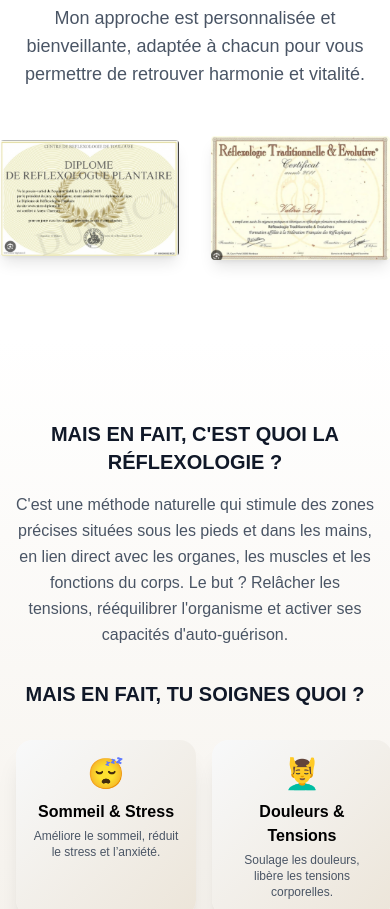
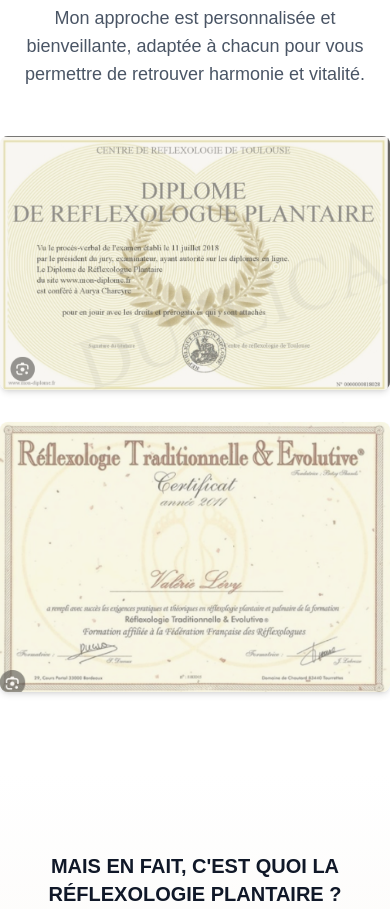
Before and after one commit to Thethetrader/reflexologieplantaire, a Next.js app: page / in a window 390 px wide. Shown: the part 1780-2689 px from the top of the page. Built offline with nearby package versions, Linux system fonts and the light colour scheme.

Commit message:
Mise à jour du site

```diff
--- a/src/app/page.tsx
+++ b/src/app/page.tsx
@@ -130,9 +130,9 @@ export default function Home() {
                   whileInView={{ opacity: 1, y: 0 }}
                   transition={{ duration: 0.6 }}
                   viewport={{ once: true }}
-                  className="w-80 h-80 rounded-lg overflow-hidden mx-auto shadow-xl"
-          >
-            <Image
+                  className="w-80 h-80 rounded-lg overflow-hidden transition-all duration-300 md:hover:scale-105 md:hover:shadow-2xl active:scale-125"
+                >
+                  <Image
                     src="/Brad_Pitt_2019_by_Glenn_Francis.jpg"
                     alt="Tom Robert - Réflexologue"
                     width={320}
@@ -168,24 +168,28 @@ export default function Home() {
           </div>
           {/* Diplômes centrés sur toute la largeur */}
           <div className="mt-12 w-full flex justify-center">
-            <div className="flex flex-row gap-8 items-center justify-center">
-              <div className="transition-all duration-300 hover:scale-105 hover:shadow-2xl rounded">
+            <div className="flex flex-col md:flex-row items-center justify-center gap-8 md:gap-12 mb-0 md:mb-4">
+              <div className="relative transition-all duration-300 md:hover:scale-105 md:hover:shadow-2xl active:scale-125">
                 <Image
                   src="/diplome-reflexologie.jpeg"
-                  alt="Diplôme de réflexologie plantaire"
-                  width={900}
-                  height={630}
-                  className="object-contain rounded shadow-lg"
+                  alt="Diplôme de réflexologue plantaire"
+                  width={800}
+                  height={560}
+                  className="rounded-lg shadow-md w-full md:w-[800px] md:h-[560px]"
                 />
+                {/* Filtre beige doux overlay */}
+                <div className="absolute inset-0 rounded-lg" style={{ background: 'rgba(236, 229, 217, 0.35)' }} />
               </div>
-              <div className="transition-all duration-300 hover:scale-105 hover:shadow-2xl rounded">
+              <div className="relative transition-all duration-300 md:hover:scale-105 md:hover:shadow-2xl active:scale-125">
                 <Image
                   src="/certificat-reflexologie.jpeg"
                   alt="Certificat de Réflexologie Traditionnelle & Evolutive"
-                  width={900}
-                  height={630}
-                  className="object-contain rounded shadow-lg"
+                  width={800}
+                  height={560}
+                  className="rounded-lg shadow-md w-full md:w-[800px] md:h-[560px]"
                 />
+                {/* Filtre beige doux overlay */}
+                <div className="absolute inset-0 rounded-lg" style={{ background: 'rgba(236, 229, 217, 0.35)' }} />
               </div>
             </div>
           </div>
@@ -199,7 +203,7 @@ export default function Home() {
               {/* Question 1 */}
               <div className="text-center mb-8">
                 <h3 className="text-xl md:text-3xl font-bold text-gray-900 mb-4 uppercase">
-                  MAIS EN FAIT, C'EST QUOI LA RÉFLEXOLOGIE ?
+                  MAIS EN FAIT, C'EST QUOI LA RÉFLEXOLOGIE PLANTAIRE ?
                 </h3>
                 <p className="text-base md:text-lg text-gray-600 leading-relaxed mb-6">
                   C'est une méthode naturelle qui stimule des zones précises situées sous les pieds et dans les mains, en lien direct avec les organes, les muscles et les fonctions du corps. Le but ? Relâcher les tensions, rééquilibrer l'organisme et activer ses capacités d'auto-guérison.
@@ -208,33 +212,33 @@ export default function Home() {
 
               {/* Question 2 */}
               <div className="text-center">
-                <h3 className="text-xl md:text-3xl font-bold text-gray-900 mb-6 uppercase">
+                <h3 className="text-xl md:text-3xl font-bold text-gray-900 mb-4 uppercase">
                   MAIS EN FAIT, TU SOIGNES QUOI ?
                 </h3>
               </div>
 
-              {/* Résumé en 4 cadres - mobile uniquement, scroll horizontal */}
-              <div className="flex gap-4 overflow-x-auto md:hidden mb-8 pb-2 -mx-4 px-4 flex-nowrap">
+              {/* Résumé en 4 cadres - mobile uniquement, 2 lignes de 2 cadres */}
+              <div className="grid grid-cols-2 gap-4 md:hidden mb-8">
                 {/* Carte 1 : Sommeil & Stress */}
-                <div className="min-w-[180px] bg-gradient-to-br from-[#f8f9fa] to-[#ece5d9] rounded-2xl shadow-xl p-4 flex flex-col items-center text-center">
+                <div className="bg-gradient-to-br from-[#f8f9fa] to-[#ece5d9] rounded-2xl shadow-xl p-4 flex flex-col items-center text-center transition-all duration-300 active:scale-125">
                   <span className="text-3xl mb-2">😴</span>
                   <h4 className="font-semibold text-base mb-1 text-black">Sommeil & Stress</h4>
                   <p className="text-gray-600 text-xs">Améliore le sommeil, réduit le stress et l’anxiété.</p>
                 </div>
                 {/* Carte 2 : Douleurs & Tensions */}
-                <div className="min-w-[180px] bg-gradient-to-br from-[#f8f9fa] to-[#ece5d9] rounded-2xl shadow-xl p-4 flex flex-col items-center text-center">
+                <div className="bg-gradient-to-br from-[#f8f9fa] to-[#ece5d9] rounded-2xl shadow-xl p-4 flex flex-col items-center text-center transition-all duration-300 active:scale-125">
                   <span className="text-3xl mb-2">💆‍♂️</span>
                   <h4 className="font-semibold text-base mb-1 text-black">Douleurs & Tensions</h4>
                   <p className="text-gray-600 text-xs">Soulage les douleurs, libère les tensions corporelles.</p>
                 </div>
                 {/* Carte 3 : Digestion */}
-                <div className="min-w-[180px] bg-gradient-to-br from-[#f8f9fa] to-[#ece5d9] rounded-2xl shadow-xl p-4 flex flex-col items-center text-center">
+                <div className="bg-gradient-to-br from-[#f8f9fa] to-[#ece5d9] rounded-2xl shadow-xl p-4 flex flex-col items-center text-center transition-all duration-300 active:scale-125">
                   <span className="text-3xl mb-2">🌱</span>
                   <h4 className="font-semibold text-base mb-1 text-black">Digestion</h4>
                   <p className="text-gray-600 text-xs">Favorise une meilleure digestion et un transit régulier.</p>
                 </div>
                 {/* Carte 4 : Énergie & Immunité */}
-                <div className="min-w-[180px] bg-gradient-to-br from-[#f8f9fa] to-[#ece5d9] rounded-2xl shadow-xl p-4 flex flex-col items-center text-center">
+                <div className="bg-gradient-to-br from-[#f8f9fa] to-[#ece5d9] rounded-2xl shadow-xl p-4 flex flex-col items-center text-center transition-all duration-300 active:scale-125">
                   <span className="text-3xl mb-2">⚡️</span>
                   <h4 className="font-semibold text-base mb-1 text-black">Énergie & Immunité</h4>
                   <p className="text-gray-600 text-xs">Booste l’énergie, stimule les défenses naturelles.</p>
@@ -242,7 +246,7 @@ export default function Home() {
               </div>
 
               {/* Section Tarif déplacée ici */}
-              <div className="relative z-10 py-2">
+              <div className="relative z-10 mb-4">
                 <div className="max-w-4xl mx-auto px-4 sm:px-6 lg:px-8 text-center">
                   <h2
                     className="text-xl md:text-3xl font-bold text-gray-900 mb-4 uppercase text-center"
@@ -265,7 +269,7 @@ export default function Home() {
                 <p className="text-base md:text-lg text-gray-600 leading-relaxed mb-6">Dans divers cabinets à Paris, à domicile, sur ton lieu de travail, à ton pop-up store, ou même en backstage avant ou après ton concert.</p>
               </div>
               {/* Question pour qui déplacée en dernier */}
-              <div className="text-center mt-8">
+              <div className="text-center mt-0">
                 <h3 className="text-xl md:text-3xl font-bold text-gray-900 mb-4 uppercase">MAIS EN FAIT, C'EST POUR QUI ?</h3>
                 <p className="text-lg md:text-2xl text-black font-bold uppercase mb-4">TOUS LE MONDE.</p>
                 <button
@@ -338,8 +342,8 @@ export default function Home() {
                   whileInView={{ opacity: 1, y: 0 }}
                   viewport={{ once: true }}
                   transition={{ duration: 0.5, delay: i * 0.08 }}
-                >
-                  <Image
+          >
+            <Image
                     src={`/${num}.jpg`}
                     alt={`Photo Instagram ${num}`}
                     width={400}
@@ -407,6 +411,9 @@ export default function Home() {
             </div>
           </div>
         </div>
+        <div className="text-center text-xs text-gray-500 mt-4">
+          <span>🔒 http://localhost:3000</span>
+        </div>
       </div>
       <style jsx global>{`
         ::placeholder {
```
